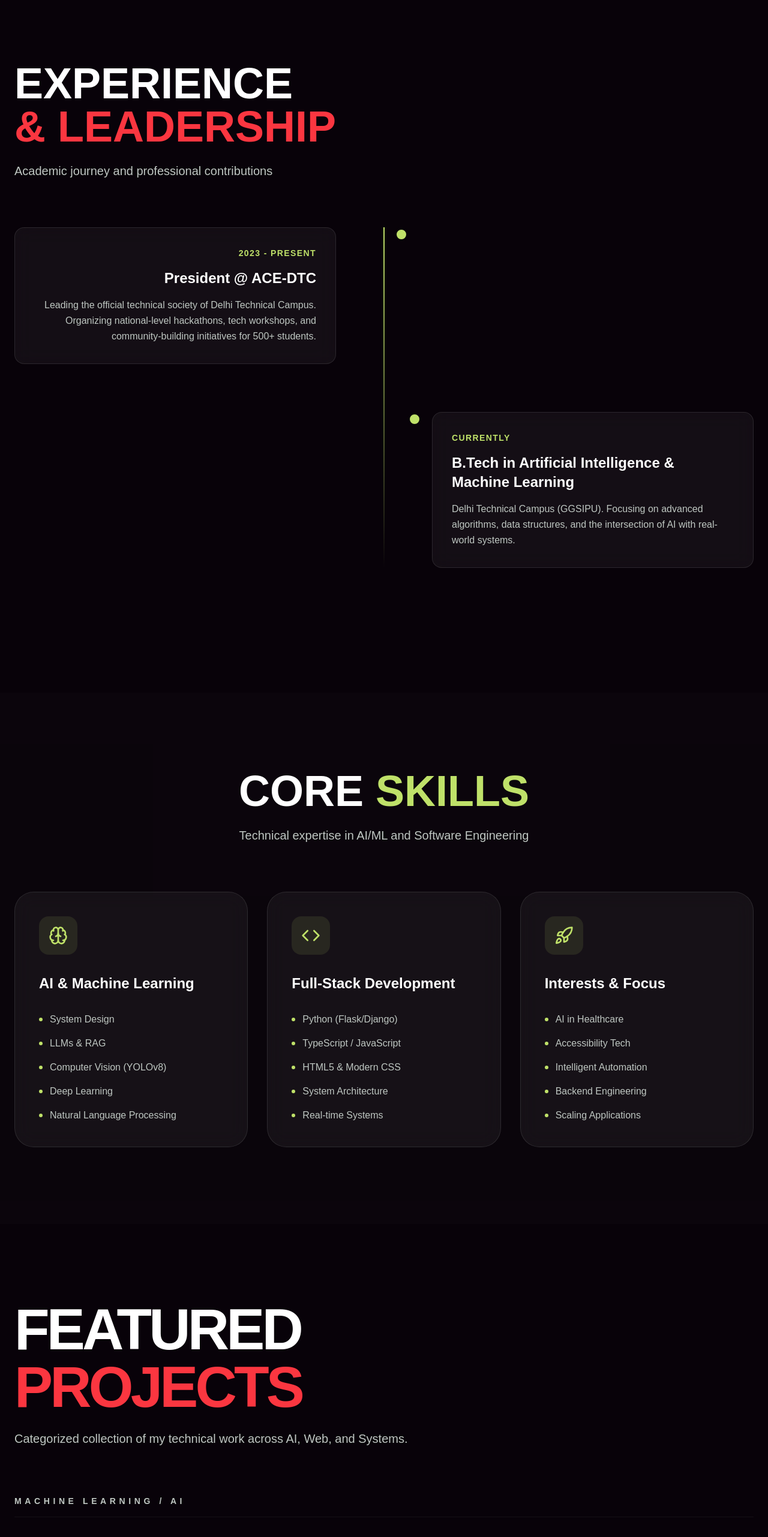
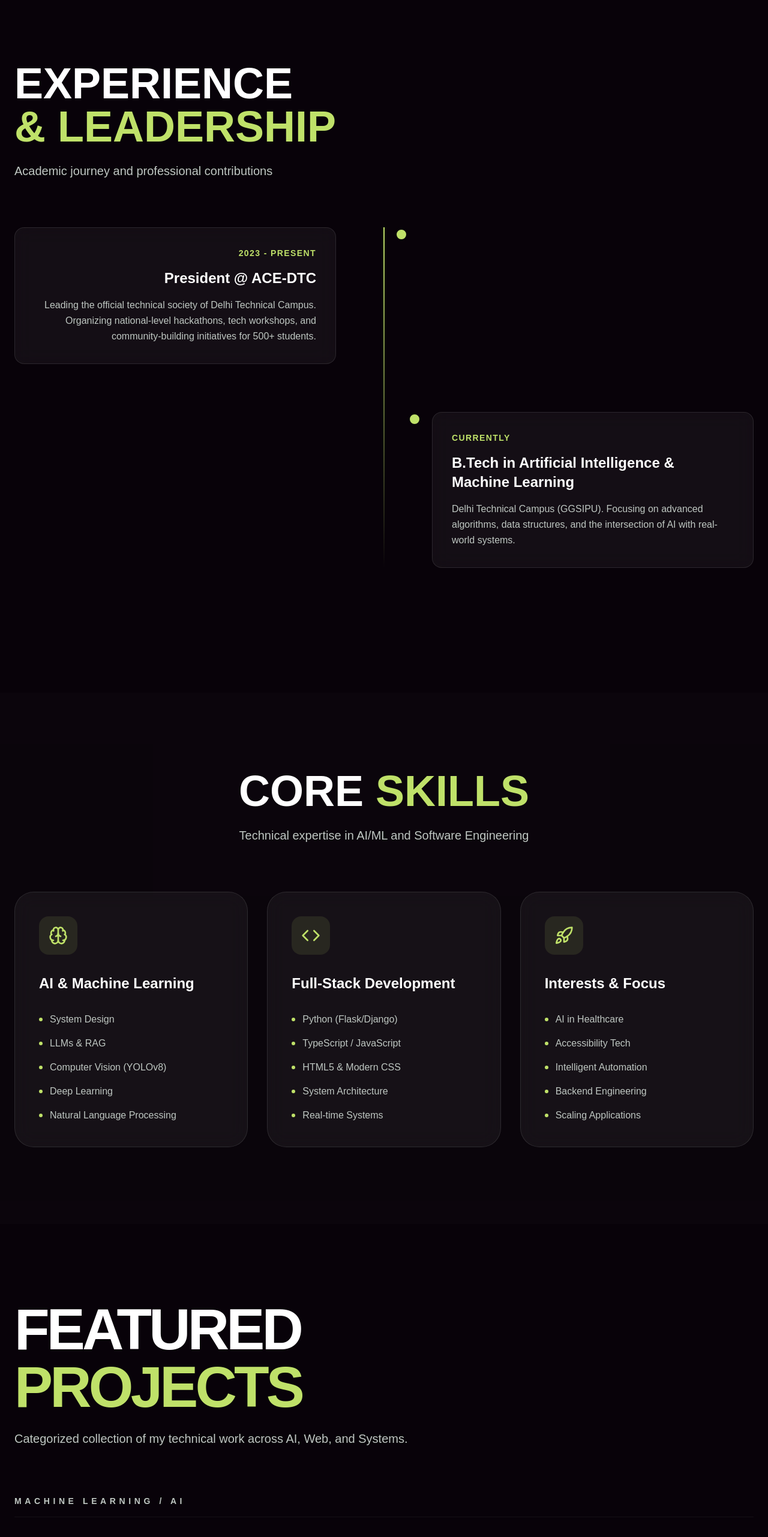
Before and after one commit to avy2025/My-Portfolio, a React (Vite) app: page / in a window 1280 px wide. Shown: the part 1047-3610 px from the top of the page at 60% size. Built offline with nearby package versions, Linux system fonts and the light colour scheme.

Commit message:
feat(components): update Projects and Experience sections colors

```diff
--- a/src/components/Experience.tsx
+++ b/src/components/Experience.tsx
@@ -24,7 +24,7 @@ export const Experience = () => {
             className="text-5xl md:text-7xl font-syne font-extrabold text-white mb-6"
           >
             EXPERIENCE <br />
-            <span className="text-[#FB3640]">& LEADERSHIP</span>
+            <span className="text-primary">& LEADERSHIP</span>
           </motion.h2>
           <p className="text-text-muted text-xl max-w-2xl font-medium">
             Academic journey and professional contributions
--- a/src/components/Projects.tsx
+++ b/src/components/Projects.tsx
@@ -101,7 +101,7 @@ export const Projects = () => {
             className="text-5xl md:text-8xl font-syne font-extrabold text-white mb-6 uppercase tracking-tighter"
           >
             FEATURED <br />
-            <span className="text-[#FB3640]">PROJECTS</span>
+            <span className="text-primary">PROJECTS</span>
           </motion.h2>
           <p className="text-text-muted text-xl max-w-2xl font-medium">
             Categorized collection of my technical work across AI, Web, and Systems.
```
